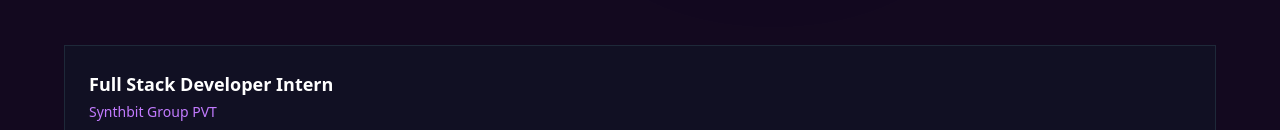
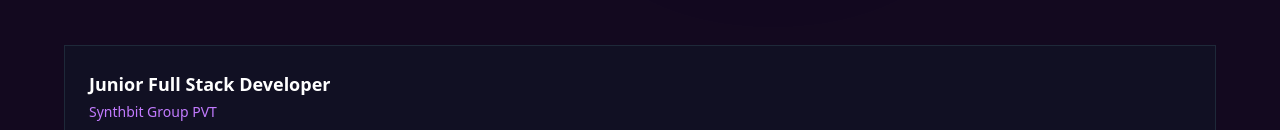
Before and after one commit to bimal009/PortfolioMain, a Next.js app: page / in a window 1280 px wide. Shown: the part 670-800 px from the top of the page. Built offline with nearby package versions, Linux system fonts and the light colour scheme.

Commit message:
Update Experience.tsx

```diff
--- a/components/Experience.tsx
+++ b/components/Experience.tsx
@@ -34,7 +34,7 @@ const WorkExperience = () => {
   const workItems = [
     {
       id: 1,
-      title: "Full Stack Developer Intern",
+      title: "Junior Full Stack Developer",
       company: "Synthbit Group PVT",
       duration: "July 2025 - Present",
       description:
```
